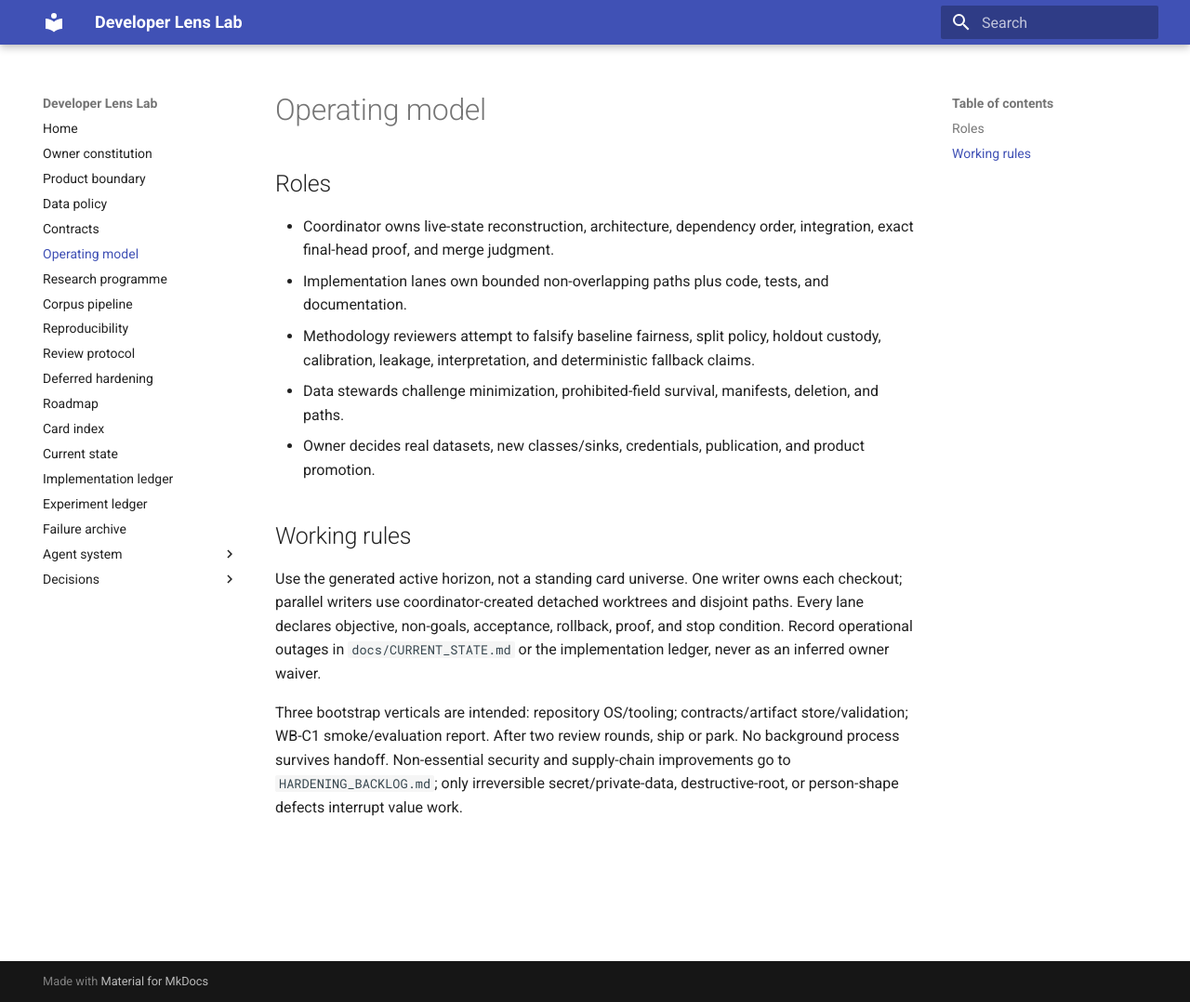
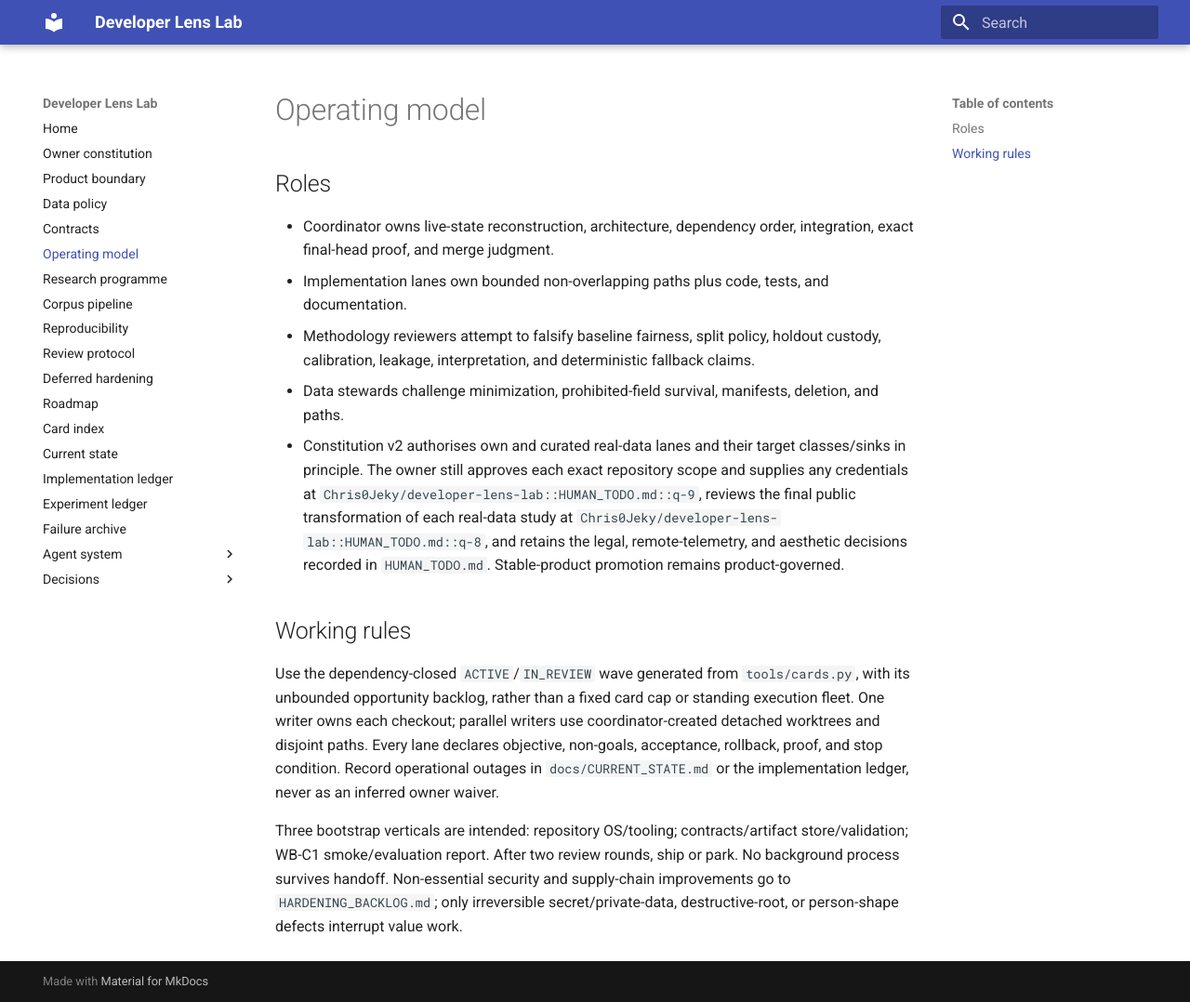
Before and after one commit to Chris0Jeky/developer-lens-lab, an MkDocs documentation site: the page built from docs/OPERATING_MODEL.md, in a window 1280 px wide and 1078 px high. Shown: the whole window at 93% size. Built offline with MkDocs 1.6.1 and Material for MkDocs 9.7.7, drawn with Linux system fonts in a browser that asks for light colours.

Commit message:
Reconcile constitution-era docs

```diff
--- a/docs/OPERATING_MODEL.md
+++ b/docs/OPERATING_MODEL.md
@@ -8,14 +8,21 @@
 - Methodology reviewers attempt to falsify baseline fairness, split policy, holdout custody,
   calibration, leakage, interpretation, and deterministic fallback claims.
 - Data stewards challenge minimization, prohibited-field survival, manifests, deletion, and paths.
-- Owner decides real datasets, new classes/sinks, credentials, publication, and product promotion.
+- Constitution v2 authorises own and curated real-data lanes and their target classes/sinks in
+  principle. The owner still approves each exact repository scope and supplies any credentials at
+  `Chris0Jeky/developer-lens-lab::HUMAN_TODO.md::q-9`, reviews the final public transformation of
+  each real-data study at `Chris0Jeky/developer-lens-lab::HUMAN_TODO.md::q-8`, and retains the
+  legal, remote-telemetry, and aesthetic decisions recorded in `HUMAN_TODO.md`. Stable-product
+  promotion remains product-governed.
 
 ## Working rules
 
-Use the generated active horizon, not a standing card universe. One writer owns each checkout;
-parallel writers use coordinator-created detached worktrees and disjoint paths. Every lane declares
-objective, non-goals, acceptance, rollback, proof, and stop condition. Record operational outages
-in `docs/CURRENT_STATE.md` or the implementation ledger, never as an inferred owner waiver.
+Use the dependency-closed `ACTIVE`/`IN_REVIEW` wave generated from `tools/cards.py`, with its
+unbounded opportunity backlog, rather than a fixed card cap or standing execution fleet. One writer
+owns each checkout; parallel writers use coordinator-created detached worktrees and disjoint paths.
+Every lane declares objective, non-goals, acceptance, rollback, proof, and stop condition. Record
+operational outages in `docs/CURRENT_STATE.md` or the implementation ledger, never as an inferred
+owner waiver.
 
 Three bootstrap verticals are intended: repository OS/tooling; contracts/artifact store/validation;
 WB-C1 smoke/evaluation report. After two review rounds, ship or park. No background process survives
```
Also changed, not shown: docs/CORPUS_PIPELINE.md (+9 -5 lines), docs/RESEARCH_PROGRAMME.md (+6 -3 lines), docs/ROADMAP.md (+7 -4 lines).
